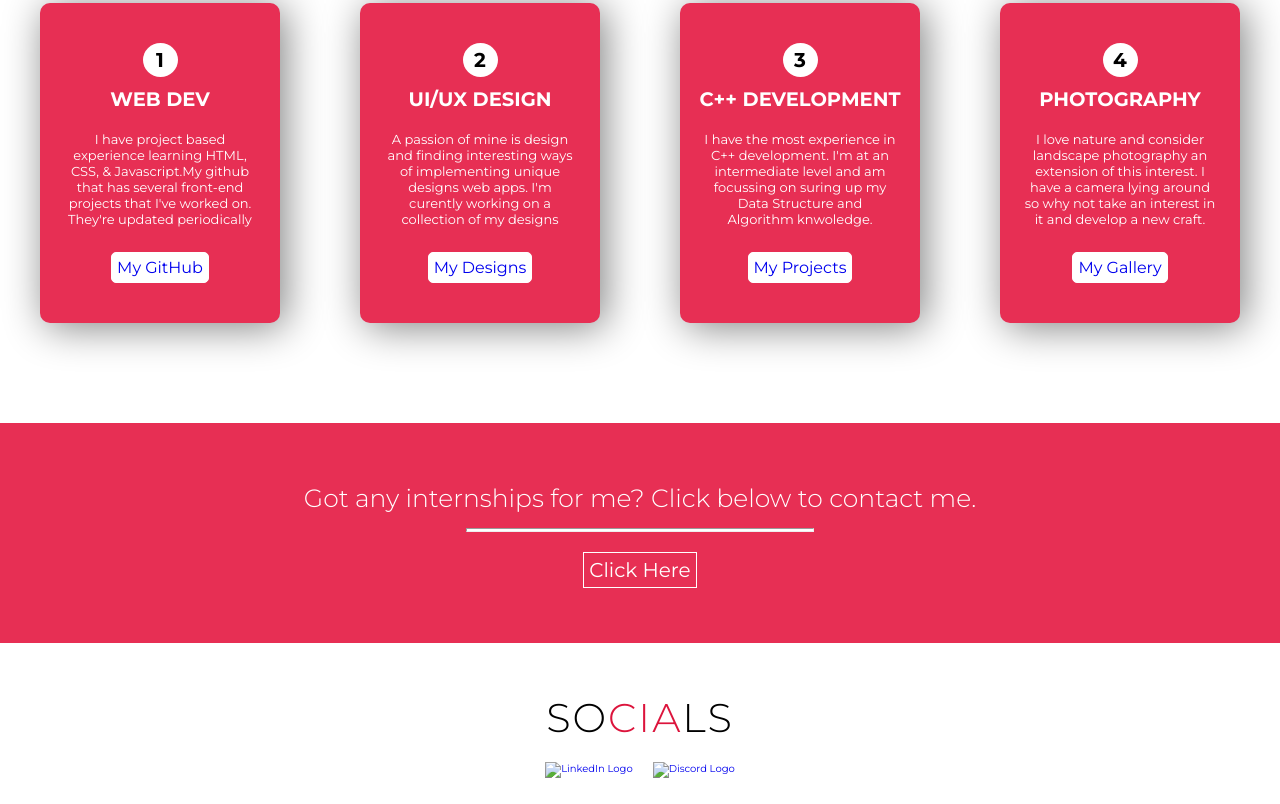
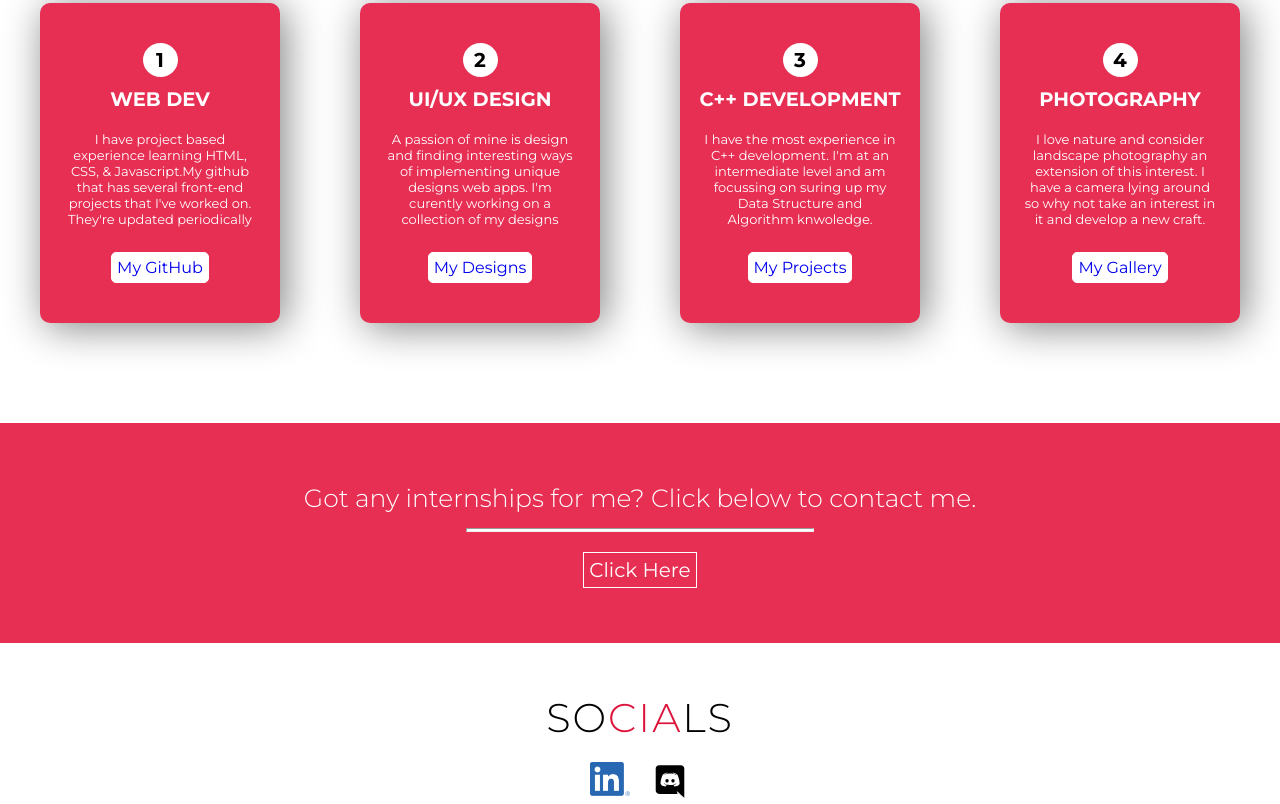
Before and after one commit to MannyE/Manny-Asante-Portfolio, a plain HTML site: page index.html in a window 1280 px wide. Shown: the part 1401-2205 px from the top of the page. Before the commit the page ends 2179 px from the top, so only its background shows below. Drawn offline with Linux system fonts and the light colour scheme.

Commit message:
Update index.html

```diff
--- a/index.html
+++ b/index.html
@@ -23,7 +23,7 @@
   <section class = "About-Me-Section">
     <div class="About-Me-Container">
       <div class = "Profile">
-        <img src="/1. Portfolio/Assets/Images/Profile.jpg" alt="">
+        <img src="/Assets/Images/Profile.jpg" alt="">
       </div>
       <div class="About-Me">
         <h1>About Me</h1>
@@ -83,14 +83,13 @@
       </div>
     </section>
 
-
   </body>
 
   <footer>
     <h2 class = "Section-Title">So<span>cia</span>ls</h2>
     <div class="Socials-Container">
-      <a href="https://www.linkedin.com/in/mannyasante" target = "_blank" ><img src="/1. Portfolio/Assets/Icons/LI-In-Bug.png" alt="LinkedIn Logo" class = "Socials"></a>
-      <a href="https://discordapp.com/users/3778/" target = "_blank"><img src="/1. Portfolio/Assets/Icons/Discord.svg" alt="Discord Logo" class = "Socials"></a>
+      <a href="https://www.linkedin.com/in/mannyasante" target = "_blank" ><img src="/Assets/Icons/LI-In-Bug.png" alt="LinkedIn Logo" class = "Socials"></a>
+      <a href="https://discordapp.com/users/3778/" target = "_blank"><img src="/Assets/Icons/Discord.svg" alt="Discord Logo" class = "Socials"></a>
     </div>
     <div style="display: none;">Icons made by <a href="https://www.freepik.com" title="Freepik">Freepik</a> from <a href="https://www.flaticon.com/" title="Flaticon">www.flaticon.com</a></div>
   </footer>
```
